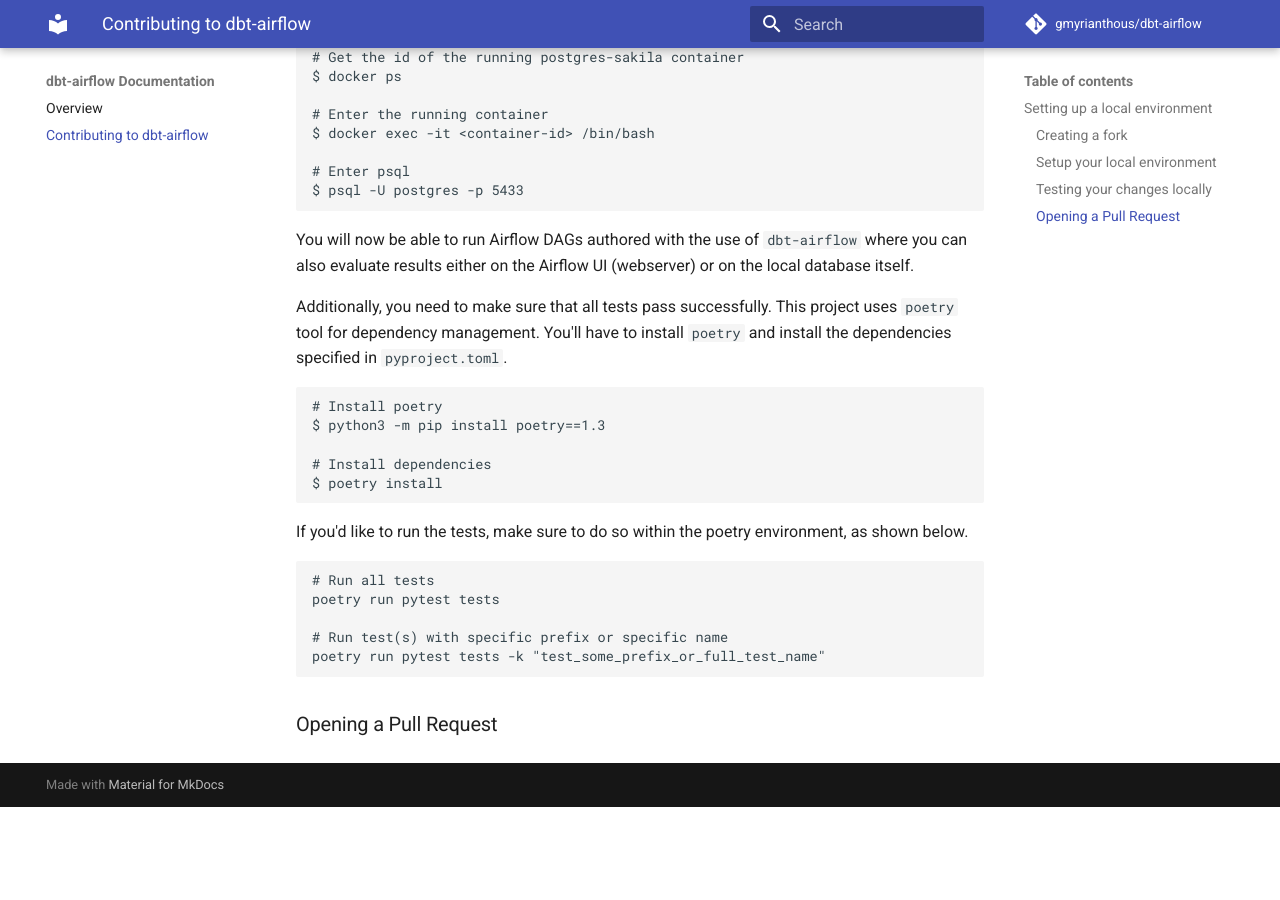
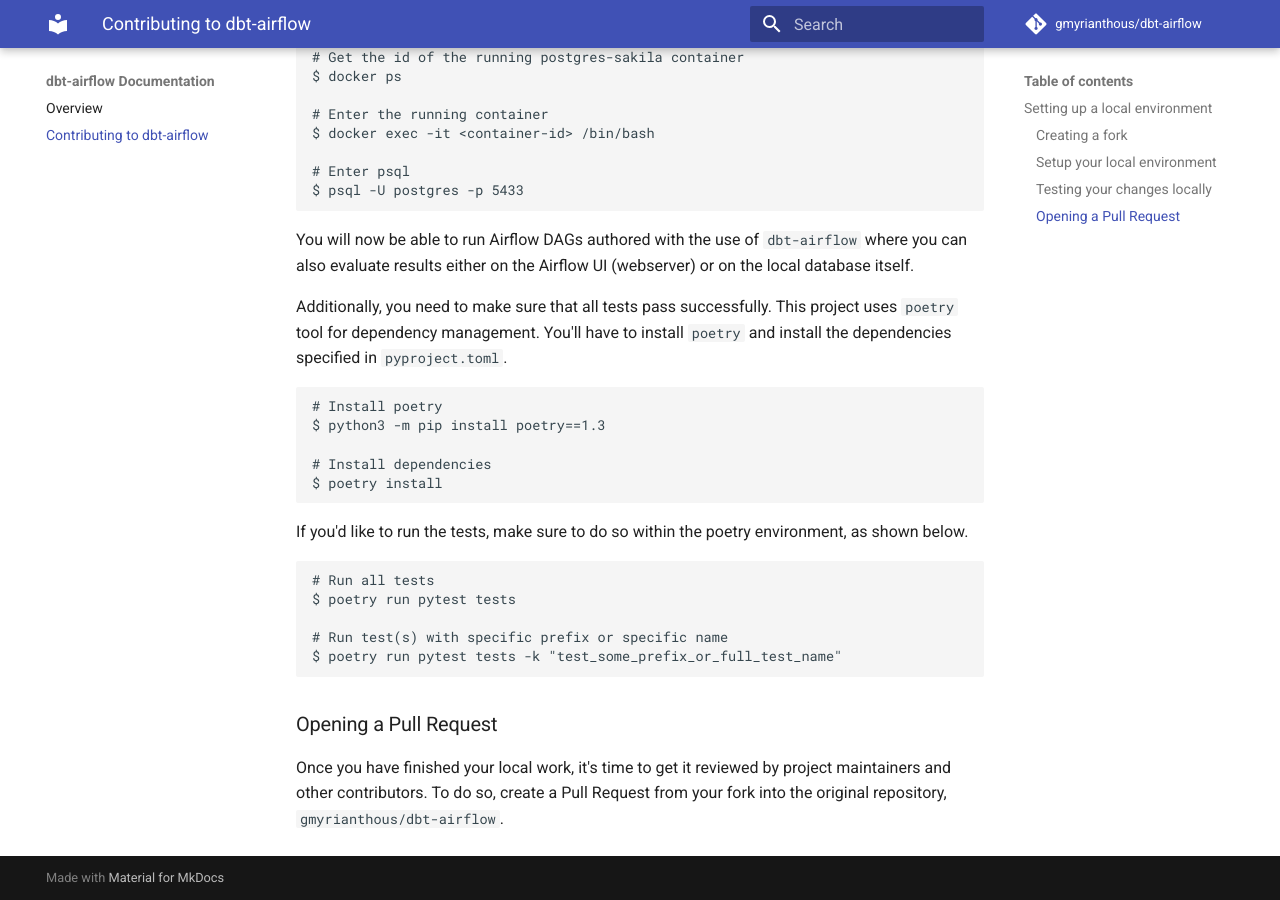
Before and after one commit to gmyrianthous/dbt-airflow, an MkDocs documentation site: the page built from docs/contributing.md, in a window 1280 px wide and 900 px high, scrolled down 1663 px. Built offline with MkDocs 1.6.1 and Material for MkDocs 9.7.7, drawn with Linux system fonts in a browser that asks for light colours; comment, search, counter and statistics services are not loaded; before the commit the page ends 2470 px from its top, so only the background shows below that.

Commit message:
chore(docs): Update documentation for contributioins (#80)

````diff
--- a/docs/contributing.md
+++ b/docs/contributing.md
@@ -91,11 +91,13 @@
 If you'd like to run the tests, make sure to do so within the poetry environment, as  shown below.
 ```bash
 # Run all tests
-poetry run pytest tests
+$ poetry run pytest tests
 
 # Run test(s) with specific prefix or specific name
-poetry run pytest tests -k "test_some_prefix_or_full_test_name"
+$ poetry run pytest tests -k "test_some_prefix_or_full_test_name"
 ```
 
 
 ### Opening a Pull Request
+Once you have finished your local work, it's time to get it reviewed by project maintainers and other contributors.
+To do so, create a Pull Request from your fork into the original repository, `gmyrianthous/dbt-airflow`.
````
